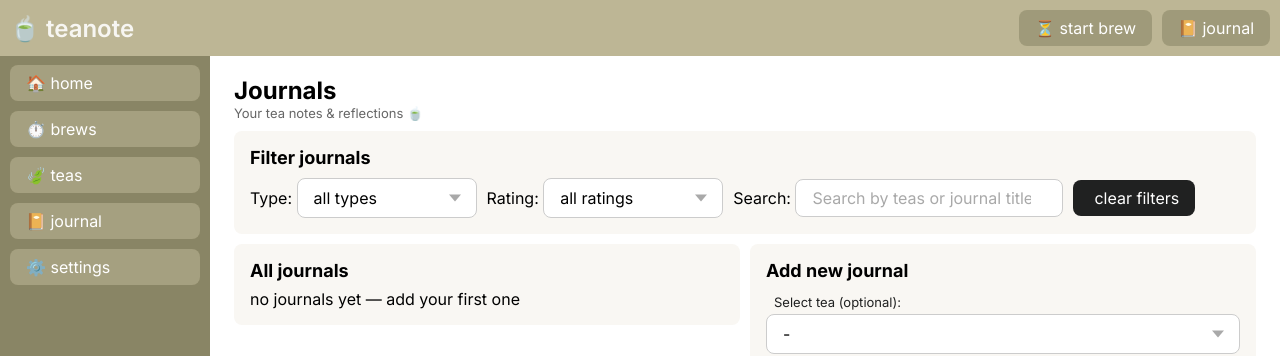
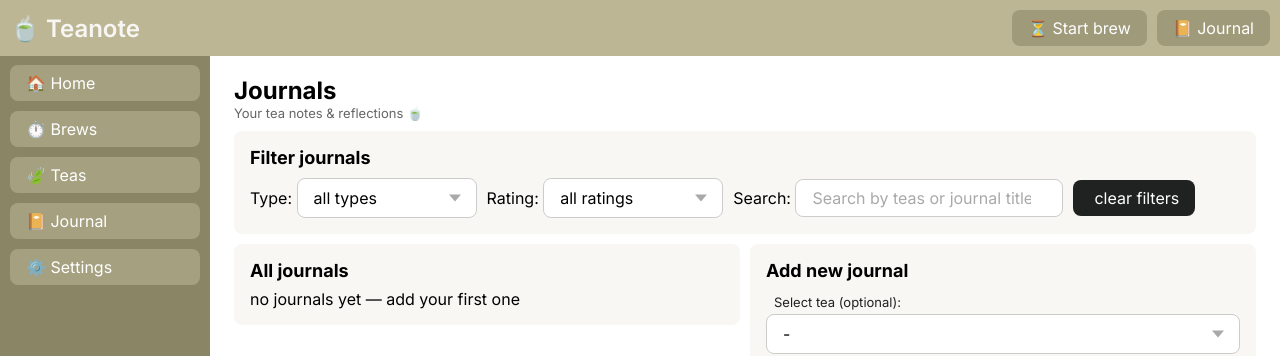
Before and after one commit to danielradosa/teanote, a React (Vite) app in the folder client/: page /journal in a window 1280 px wide. Shown: the top 356 px of the page. Built offline with nearby package versions, Linux system fonts and the light colour scheme; some icons are missing.

Commit message:
chore: asi dam kapitalizovane no čo už dpč

```diff
--- a/client/src/components/layout/DesktopNav.tsx
+++ b/client/src/components/layout/DesktopNav.tsx
@@ -5,11 +5,11 @@ function DesktopNav() {
         <>
             <header className="main-header">
                 <div className="logo">
-                    <a href="/">🍵 teanote</a>
+                    <a href="/">🍵 Teanote</a>
                 </div>
                 <nav>
-                    <button className="btn btn-action">⏳ start brew</button>
-                    <button className="btn btn-action">📔 journal</button>
+                    <button className="btn btn-action">⏳ Start brew</button>
+                    <button className="btn btn-action">📔 Journal</button>
                 </nav>
             </header>
         </>
--- a/client/src/components/layout/DesktopSidebar.tsx
+++ b/client/src/components/layout/DesktopSidebar.tsx
@@ -4,11 +4,11 @@ function DesktopSidebar() {
     return (
         <>
             <aside className="sidebar">
-                <a href="/" className="btn btn-sidebar">🏠 home</a>
-                <a href="/brews" className="btn btn-sidebar">⏱️ brews</a>
-                <a href="/teas" className="btn btn-sidebar">🍃 teas</a>
-                <a href="/journal" className="btn btn-sidebar">📔 journal</a>
-                <a href="/settings" className="btn btn-sidebar">⚙️ settings</a>
+                <a href="/" className="btn btn-sidebar">🏠 Home</a>
+                <a href="/brews" className="btn btn-sidebar">⏱️ Brews</a>
+                <a href="/teas" className="btn btn-sidebar">🍃 Teas</a>
+                <a href="/journal" className="btn btn-sidebar">📔 Journal</a>
+                <a href="/settings" className="btn btn-sidebar">⚙️ Settings</a>
             </aside>
         </>
     )
```
